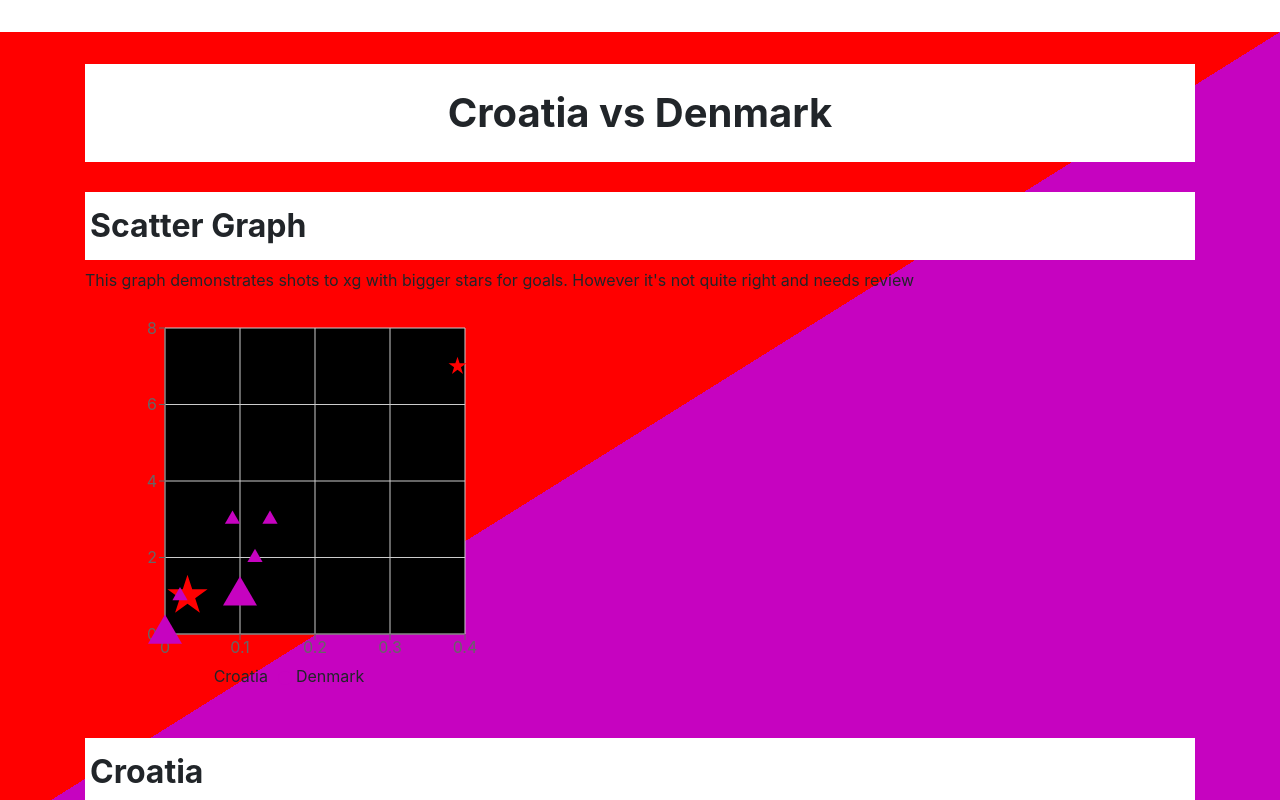
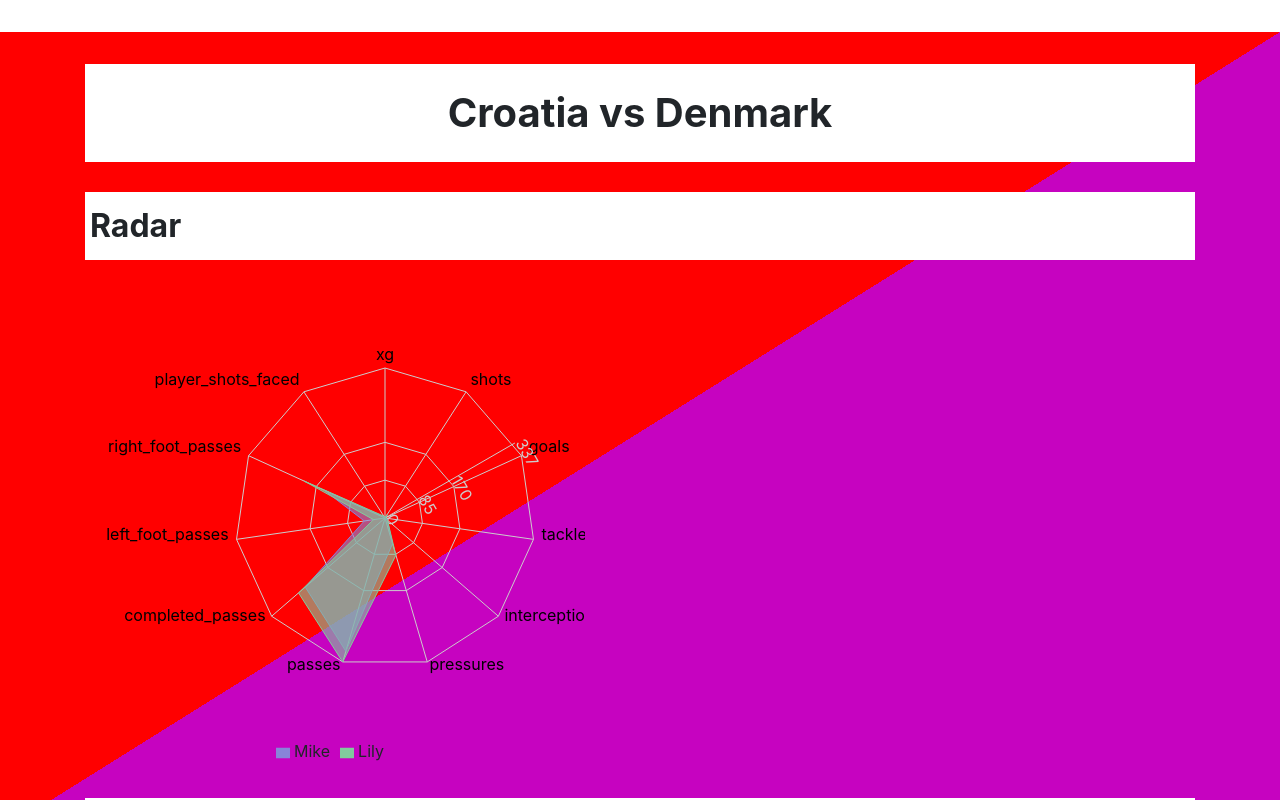
Before and after one commit to BenPreston/statsBomb_task, a React (Create React App) app: page /games/7175937 in a window 1280 px wide. Shown: the top 800 px of the page. Built offline with nearby package versions, Linux system fonts and the light colour scheme.

Commit message:
Implemented radar but scale off so passes takes up too much space

```diff
--- a/src/components/MatchReport.js
+++ b/src/components/MatchReport.js
@@ -10,6 +10,7 @@ import PlayerData from "../data/player-data.json";
 import StatSlider from "./StatSlider";
 import ScatterChartWidget from "./ScatterChartWidget";
 import PlayerSlider from "./PlayerSlider";
+import Radar from "./RadarChartWidget";
 
 import styled from "styled-components";
 
@@ -178,6 +179,9 @@ export default function MatchReport() {
           <h1>
             {homeTeam} vs {awayTeam}
           </h1>
+
+          <h2>Radar</h2>
+          <Radar homeTeamData={homeTeamData} awayTeamData={awayTeamData} />
           <h2>Scatter Graph</h2>
           <p>
             This graph demonstrates shots to xg with bigger stars for goals.
--- /dev/null
+++ b/src/components/RadarChartWidget.js
@@ -0,0 +1,60 @@
+import React from "react";
+import {
+  Radar,
+  RadarChart,
+  PolarGrid,
+  Legend,
+  PolarAngleAxis,
+  PolarRadiusAxis,
+} from "recharts";
+
+export default function RadarChartWidget({ homeTeamData, awayTeamData }) {
+  const data = [];
+
+  Object.keys(homeTeamData).map((key) => {
+    let maxScore;
+
+    if (homeTeamData[key] >= awayTeamData[key]) {
+      maxScore = homeTeamData[key];
+    } else {
+      maxScore = awayTeamData[key];
+    }
+
+    data.push({
+      type: key,
+      home: homeTeamData[key],
+      away: awayTeamData[key],
+      topScore: maxScore,
+    });
+  });
+
+  return (
+    <RadarChart
+      cx={300}
+      cy={250}
+      outerRadius={150}
+      width={500}
+      height={500}
+      data={data}
+    >
+      <PolarGrid />
+      <PolarAngleAxis dataKey="type" />
+      <PolarRadiusAxis angle={30} domain={[0, 150]} />
+      <Radar
+        name="Mike"
+        dataKey="home"
+        stroke="#8884d8"
+        fill="#8884d8"
+        fillOpacity={0.6}
+      />
+      <Radar
+        name="Lily"
+        dataKey="away"
+        stroke="#82ca9d"
+        fill="#82ca9d"
+        fillOpacity={0.6}
+      />
+      <Legend />
+    </RadarChart>
+  );
+}
```
